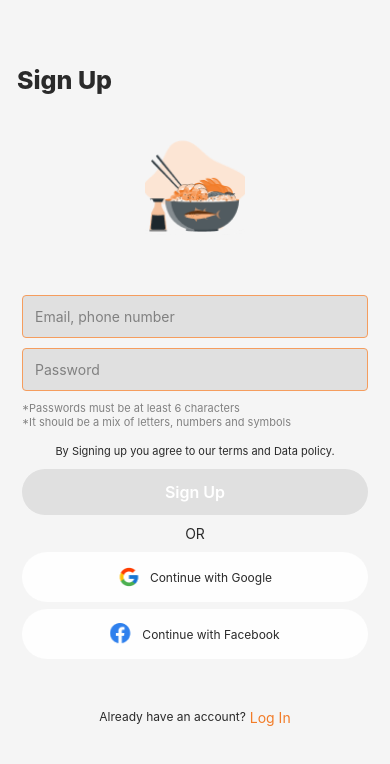
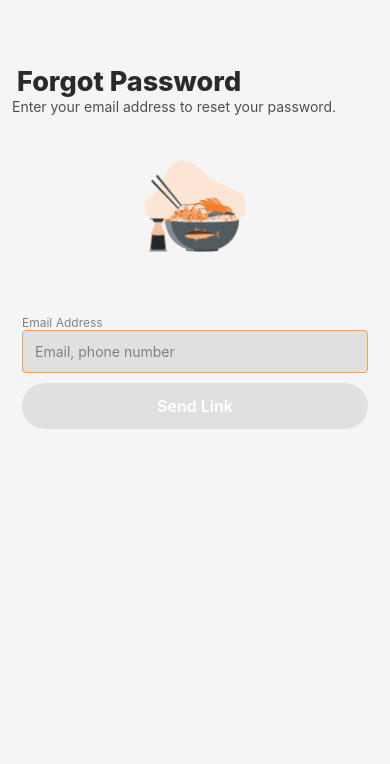
Before and after one commit to RufixDuke/foodscape-React-Native, a React Native app: screen /ForgotPassword in a window 390 px wide. Shown: the top 764 px of the page. Built offline with nearby package versions, Linux system fonts and the light colour scheme.

Commit message:
Forgot Password screen

```diff
--- /dev/null
+++ b/components/ForgotPassword/ForgotPassword.js
@@ -0,0 +1,128 @@
+import {
+    View,
+    Text,
+    TextInput,
+    Pressable,
+    TouchableOpacity,
+    Alert,
+    StyleSheet,
+    Image,
+} from "react-native";
+import React, { useState } from "react";
+import { Formik } from "formik";
+import * as Yup from "yup";
+import Validator from "email-validator";
+import { firebase, db } from "../../firebase";
+import { auth } from "../../firebase";
+
+const signUpSchema = Yup.object().shape({
+    email: Yup.string().email().required("Must be present"),
+});
+
+const ForgotPassword = ({ navigation }) => {
+    const forgotPassword = async (email) => {
+        // return sendPasswordResetEmail(auth, email);
+
+        try {
+            const authUser = await firebase
+                .auth()
+                .sendPasswordResetEmail(email, auth);
+            console.log("Firebase Reset Password Successful", email);
+
+            // db.collection("users")
+            //     .doc(authUser.user.email)
+            //     .set({
+            //         owner_uid: authUser.user.uid,
+            //         username: username,
+            //         email: authUser.user.email,
+            //         profile_picture: await getRandomProfilePicture(),
+            //     });
+        } catch (error) {
+            Alert.alert(`Hello ${email}`, error.message);
+        }
+    };
+
+    return (
+        <Formik
+            initialValues={{ email: "" }}
+            onSubmit={(values) => {
+                forgotPassword(values.email);
+                // navigation.push("Homescreen");
+            }}
+            validationSchema={signUpSchema}
+            validateOnMount={true}
+        >
+            {({ handleBlur, handleChange, handleSubmit, values, isValid }) => (
+                <>
+                    <View style={styles.wrapper}>
+                        <Text style={{ color: "#828282", fontSize: 12 }}>
+                            Email Address
+                        </Text>
+                        <View
+                            style={[
+                                styles.inputField,
+                                {
+                                    borderColor:
+                                        values.email.length < 1 ||
+                                        Validator.validate(values.email)
+                                            ? "#F59D5E"
+                                            : "#EB5757",
+                                },
+                            ]}
+                        >
+                            <TextInput
+                                placeholder="Email, phone number"
+                                placeholderTextColor="gray"
+                                autoCapitalize="none"
+                                keyboardType="email-address"
+                                textContentType="emailAddress"
+                                // autoFocus={true}
+                                onChangeText={handleChange("email")}
+                                onBlur={handleBlur("email")}
+                                value={values.email}
+                            />
+                        </View>
+
+                        <Pressable
+                            titleSize={20}
+                            style={styles.button(isValid)}
+                            onPress={handleSubmit}
+                            disabled={!isValid}
+                        >
+                            <Text style={styles.buttonText}>Send Link</Text>
+                        </Pressable>
+                    </View>
+                </>
+            )}
+        </Formik>
+    );
+};
+
+const styles = StyleSheet.create({
+    wrapper: {
+        marginTop: 50,
+        padding: 10,
+    },
+    inputField: {
+        borderWidth: 1,
+        borderRadius: 4,
+        backgroundColor: "#E0E0E0",
+        padding: 12,
+        marginBottom: 10,
+    },
+    button: (isValid) => ({
+        backgroundColor: isValid ? "#F27C28" : "#E0E0E0",
+        alignItems: "center",
+        justifyContent: "center",
+        minHeight: 42,
+        borderRadius: 32,
+        paddingVertical: 13,
+    }),
+    buttonText: {
+        fontWeight: "600",
+        color: "#fff",
+        fontSize: 16,
+    },
+});
+
+export default ForgotPassword;
--- a/components/SignUp/SignUp.js
+++ b/components/SignUp/SignUp.js
@@ -36,6 +36,8 @@ const SignUp = ({ navigation }) => {
                 .createUserWithEmailAndPassword(email, password);
             console.log("Firebase SignUp Successful", email, password);
 
+            emailVerify(email);
+
             // db.collection("users")
             //     .doc(authUser.user.email)
             //     .set({
@@ -46,6 +48,42 @@ const SignUp = ({ navigation }) => {
             //     });
         } catch (error) {
             Alert.alert(`Hello ${email}`, error.message);
+        }
+    };
+
+    var actionCodeSettings = {
+        url:
+            "https://www.example.com/?email=" +
+            firebase.auth().currentUser.email,
+        iOS: {
+            bundleId: "com.example.ios",
+        },
+        android: {
+            packageName: "com.example.android",
+            installApp: true,
+            minimumVersion: "12",
+        },
+        handleCodeInApp: true,
+        // When multiple custom dynamic link domains are defined, specify which
+        // one to use.
+        dynamicLinkDomain: "example.page.link",
+    };
+
+    const emailVerify = async (email) => {
+        try {
+            firebase
+                .auth()
+                .sendSignInLinkToEmail(email, actionCodeSettings)
+                .then(() => {
+                    // The link was successfully sent. Inform the user.
+                    // Save the email locally so you don't need to ask the user for it again
+                    // if they open the link on the same device.
+                    window.localStorage.setItem("emailForSignIn", email);
+                    // ...
+                    console.log("Done");
+                });
+        } catch (error) {
+            console.log(error);
         }
     };
 
--- a/navigator.js
+++ b/navigator.js
@@ -4,6 +4,7 @@ import WelcomeScreen from "./screens/WelcomeScreen";
 import SwiperScreen from "./screens/SwiperScreen";
 import LoginScreen from "./screens/LoginScreen";
 import SignUpScreen from "./screens/SignUpScreen";
+import ForgotPassword from "./screens/ForgotPasswordScreen";
 
 const Stack = createNativeStackNavigator();
 
@@ -14,13 +15,14 @@ const screenOptions = {
 export const MyStack = () => (
     <NavigationContainer>
         <Stack.Navigator
-            initialRouteName="SignUpScreen"
+            initialRouteName="ForgotPassword"
             screenOptions={screenOptions}
         >
             <Stack.Screen name="WelcomeScreen" component={WelcomeScreen} />
             <Stack.Screen name="SwiperScreen" component={SwiperScreen} />
             <Stack.Screen name="LoginScreen" component={LoginScreen} />
             <Stack.Screen name="SignUpScreen" component={SignUpScreen} />
+            <Stack.Screen name="ForgotPassword" component={ForgotPassword} />
         </Stack.Navigator>
     </NavigationContainer>
 );
--- /dev/null
+++ b/screens/ForgotPasswordScreen.js
@@ -0,0 +1,52 @@
+import {
+    View,
+    Text,
+    Image,
+    StyleSheet,
+    TouchableWithoutFeedback,
+    Keyboard,
+} from "react-native";
+import React from "react";
+import ForgotPassword from "../components/ForgotPassword/ForgotPassword";
+
+const ForgotPasswordScreen = ({ navigation }) => {
+    return (
+        <TouchableWithoutFeedback onPress={() => Keyboard.dismiss()}>
+            <View style={styles.container}>
+                <Text style={styles.text}>Forgot Password</Text>
+                <Text style={{ fontSize: 14, color: "#4F4F4F" }}>
+                    Enter your email address to reset your password.
+                </Text>
+                <View style={styles.imgContainer}>
+                    <Image
+                        source={require("../assets/icons/rafiki.png")}
+                        style={{ width: 100, height: 100 }}
+                    />
+                </View>
+                <ForgotPassword navigation={navigation} />
+            </View>
+        </TouchableWithoutFeedback>
+    );
+};
+
+const styles = StyleSheet.create({
+    container: {
+        flex: 1,
+        backgroundColor: "#F5F5F5",
+        paddingTop: 50,
+        paddingHorizontal: 12,
+    },
+    imgContainer: {
+        alignItems: "center",
+        marginTop: 40,
+    },
+    text: {
+        fontSize: 27,
+        fontWeight: "800",
+        color: "#2A2A2A",
+        marginLeft: 5,
+        marginTop: 15,
+    },
+});
+
+export default ForgotPasswordScreen;
```
Also changed, not shown: screens/VerifyEmail.js (deleted).
